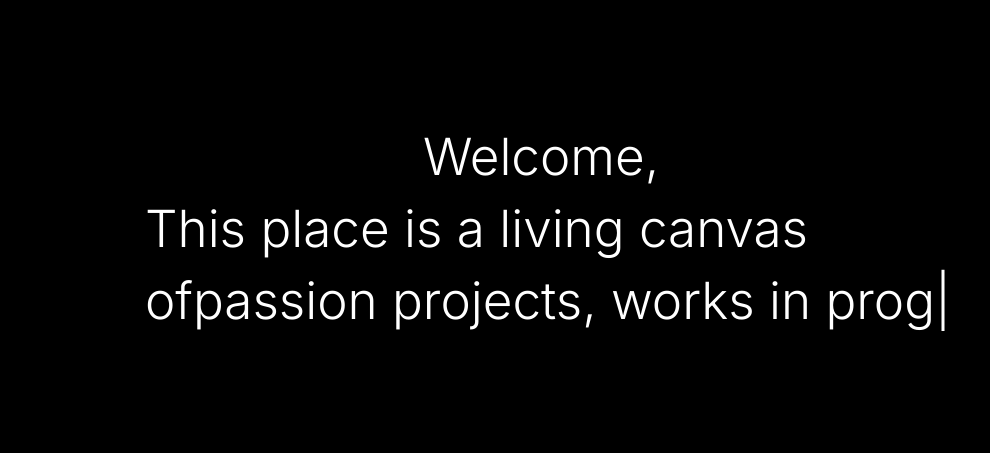
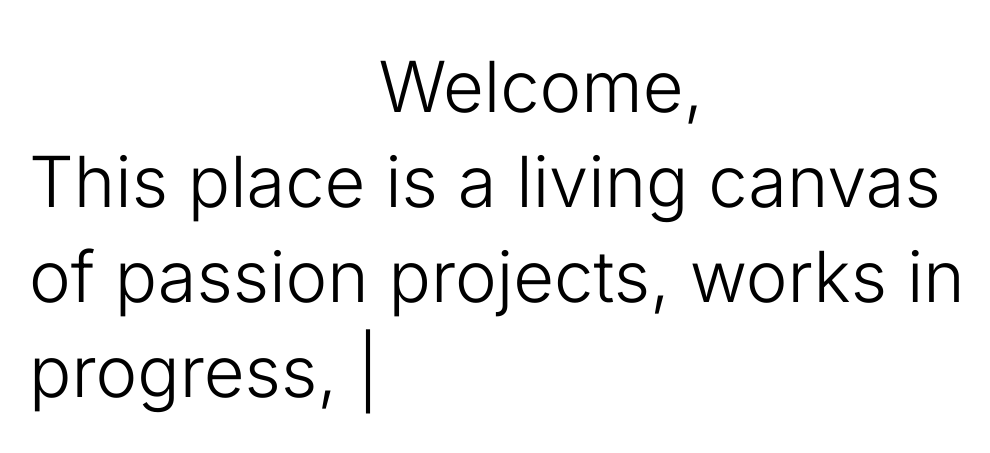
Before and after one commit to heyash007/portfolio, a React (Vite) app: page / in a window 1280 px wide. Shown: the part 171-624 px from the top of the page, without its empty margins (99-1089 px from the left). Built offline with nearby package versions, Linux system fonts and the light colour scheme; a web font is replaced by a local one.

Commit message:
fixed splash screen

```diff
--- a/src/components/SplashScreen.jsx
+++ b/src/components/SplashScreen.jsx
@@ -13,10 +13,9 @@ export default function SplashScreen({ onComplete }) {
             const sequence = [
                 { text: 'Welcome,\n\n\n\n', delayAfter: 1000 },
                 { text: 'This place is a living canvas\n', delayAfter: 500 },
-                { text: 'of', delayAfter: 500 },
-                { text: 'passion projects, ', delayAfter: 500 },
+                { text: 'of passion projects, ', delayAfter: 500 },
                 { text: 'works in progress, ', delayAfter: 500 },
-                { text: '\nand endless becoming.', delayAfter: 500 },
+                { text: 'and endless becoming.', delayAfter: 500 },
             ]
 
             let currentText = ''
--- a/src/index.css
+++ b/src/index.css
@@ -408,7 +408,7 @@ body {
 .splash-screen {
     position: fixed;
     inset: 0;
-    background: #000;
+    background: #fff;
     z-index: 9999;
     display: flex;
     align-items: center;
@@ -423,17 +423,19 @@ body {
 }
 
 .splash-text-container {
-    color: #fff;
-    /* Responsive font scaling */
-    font-size: clamp(24px, 4vw, 56px);
+    color: #000;
+    /* Responsive font scaling optimized for all orientations */
+    font-size: clamp(18px, 5.5vw, 84px);
     font-weight: 300;
-    /* Allow it to take up more than half the screen horizontally */
-    max-width: 80%;
+    width: 100%;
+    max-width: 90vw;
     text-align: left;
-    line-height: 1.4;
-    padding: 0 40px;
+    line-height: 1.35;
+    padding: 0 5vw;
     font-family: 'Inter', sans-serif;
     white-space: pre-wrap;
+    word-break: break-word;
+    /* Prevents overflow breakage on narrow mobile devices */
 }
 
 .splash-cursor {
```
